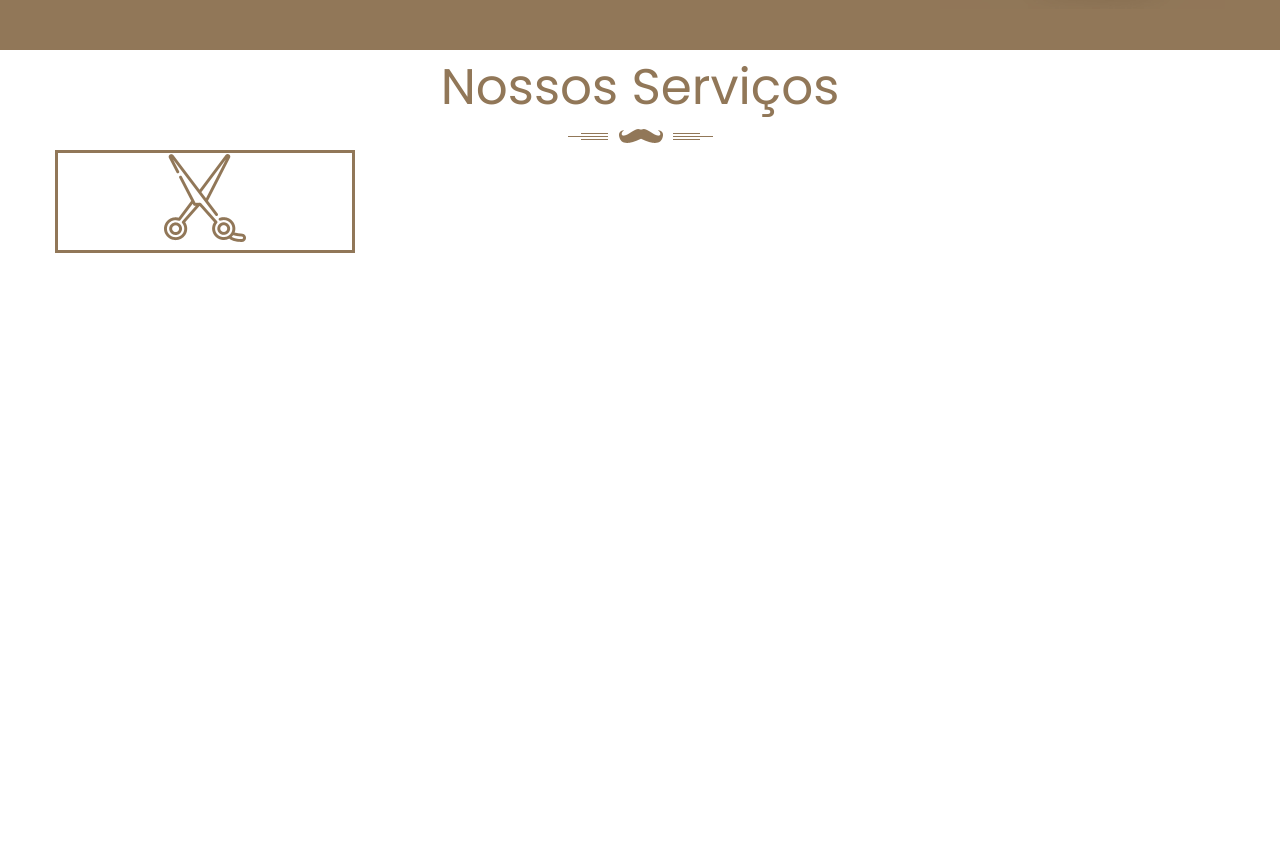
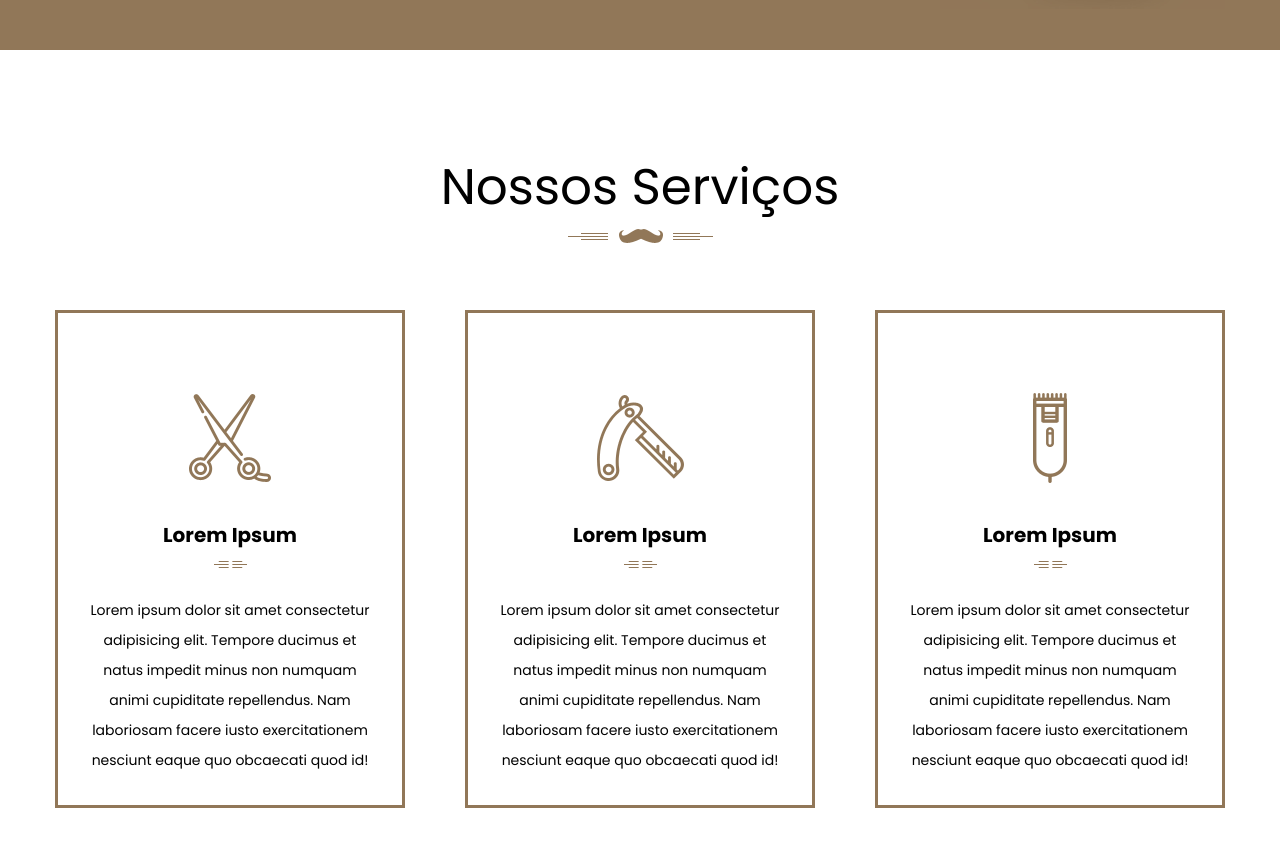
Before and after one commit to renancassi/barbearia-projeto, a plain HTML site: page index.html in a window 1280 px wide. Shown: the part 1479-2325 px from the top of the page. Drawn offline with Linux system fonts and the light colour scheme.

Commit message:
Terminando tela Services

```diff
--- a/index.html
+++ b/index.html
@@ -115,7 +115,22 @@
 
             <div class="card-container">
                 <div class="card">
-                    <img src="./src/img/classic-cut.png" alt="Classic Cut">
+                    <img src="./src/img/classic-cut.png" alt="Classic Cut" class="card-icon">
+                    <h3>Lorem Ipsum</h3>
+                    <img src="./src/img/head-line-ic.png" alt="Head line">
+                    <p>Lorem ipsum dolor sit amet consectetur adipisicing elit. Tempore ducimus et natus impedit minus non numquam animi cupiditate repellendus. Nam laboriosam facere iusto exercitationem nesciunt eaque quo obcaecati quod id!</p>
+                </div>
+                <div class="card">
+                    <img src="./src/img/clipper-cut.png" alt="" class="card-icon">
+                    <h3>Lorem Ipsum</h3>
+                    <img src="./src/img/head-line-ic.png" alt="Head line">
+                    <p>Lorem ipsum dolor sit amet consectetur adipisicing elit. Tempore ducimus et natus impedit minus non numquam animi cupiditate repellendus. Nam laboriosam facere iusto exercitationem nesciunt eaque quo obcaecati quod id!</p>
+                </div>
+                <div class="card">
+                    <img src="./src/img/razoe-shaver.png" alt="" class="card-icon">
+                    <h3>Lorem Ipsum</h3>
+                    <img src="./src/img/head-line-ic.png" alt="Head line">
+                    <p>Lorem ipsum dolor sit amet consectetur adipisicing elit. Tempore ducimus et natus impedit minus non numquam animi cupiditate repellendus. Nam laboriosam facere iusto exercitationem nesciunt eaque quo obcaecati quod id!</p>
                 </div>
             </div>
         </div>
--- a/style/index.css
+++ b/style/index.css
@@ -120,9 +120,11 @@
     background-color: rgba(0, 0, 0, 0.8);
     padding: 40px 20px;
 }
+
 .horarios .tesouraImg {
     width: 50px;
 }
+
 .horarios h3 {
     color: var(--color-primary);
     font-size: 30px;
@@ -134,29 +136,31 @@
 .horarios .text {
     margin: 10px 0;
 }
+
 .horarios .text::after {
     content: '•';
     display: block;
     font-size: 25px;
-    margin-top: 10px ;
+    margin-top: 10px;
     color: white;
 }
 
-.horarios .text:last-of-type:after{
+.horarios .text:last-of-type:after {
     content: "|";
 }
 
-.horarios .text h4{
+.horarios .text h4 {
     color: grey;
     font-weight: 400;
     font-size: 16px;
 }
- .horarios span {
+
+.horarios span {
     color: white;
     font-size: 15px;
     display: block;
 
- }
+}
 
 .experiencia-container {
     width: 66%;
@@ -165,6 +169,7 @@
     margin-top: 100px;
 
 }
+
 .experiencia-container h2 {
     font-weight: 400;
     font-size: 40px;
@@ -178,37 +183,59 @@
     background-color: #a38f78;
     margin: 20px 0;
 }
+
 .conteudoExperiencia {
     display: flex;
     justify-content: space-between;
-  }
+}
 
-  .conteudoExperiencia p {
+.conteudoExperiencia p {
     margin-bottom: 20px;
     font-weight: 100;
-    font-size:17px;
-  }
+    font-size: 17px;
+}
 
-/* Titulos */
-/* Titulos */
-/* Titulos */
+/* Services */
+/* Services */
+/* Services */
 
 .services {
-    height: 100vh;
+    padding: 100px 0;
+    text-align: center;
+    background-color: var(--color-primary-light);
 }
 
-.services .container {
-    text-align: center;
-}
 
 .services .container h2 {
     font-weight: 400;
     font-size: 50px;
-    color: var(--color-primary);
+    color: var(--color-secondary);
+}
+
+.card-container {
+    margin-top: 60px;
+    display: flex;
+    justify-content: space-between;
+}
+
+.card {
+    border: 3px solid var(--color-primary);
+    width: 350px;
+    padding: 30px 30px;
+}
+
+.card h3 {
+    font-size: 20px;
 }
 
 
-.card {
-    border: 3px solid var(--color-primary);
-    width: 300px;
+.card p {
+    color: var(--color-secondary);
+    margin-top: 20px;
+    font-size: 14px;
+    line-height: 30px;
 }
+
+.card-icon {
+    margin: 50px 0 30px 0;
+}
```
